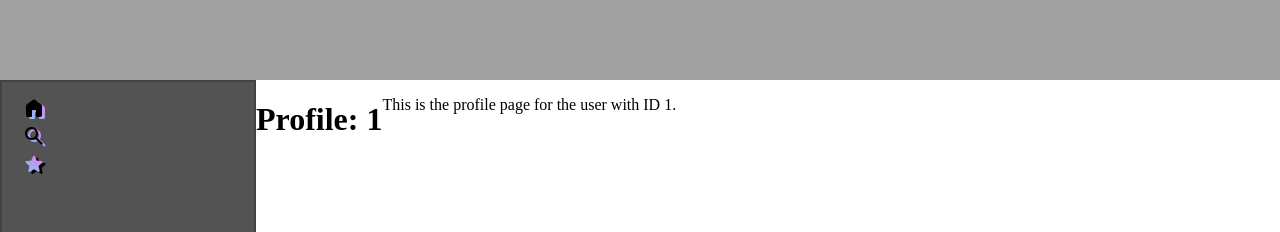
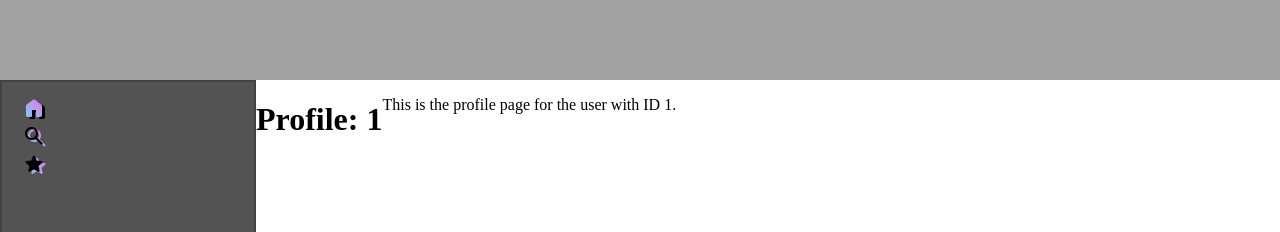
Before and after one commit to davisanderson11/Throughline, a React (Create React App) app: page /profile/1 in a window 1280 px wide. Shown: the top 232 px of the page. Built offline with nearby package versions, Linux system fonts and the light colour scheme.

Commit message:
chore: refactor

```diff
--- a/src/App.css
+++ b/src/App.css
@@ -13,13 +13,6 @@
 
 body{
   margin: 0;
-}
-
-button {
-  margin: 5px;
-  padding: 10px 20px;
-  font-size: 16px;
-  border: 1px solid rgb(0, 128, 255);
 }
 
 .header {
--- a/src/components/Sidebar.js
+++ b/src/components/Sidebar.js
@@ -23,9 +23,13 @@ function Sidebar() {
         navigate(`/profile/${hex}`);
     };
 
+    const goHome = () => {
+        navigate('/');
+    };
+
     return (
         <div class="sidebar">
-            <div id="home-button" onClick={() => setActiveIcon('home')}>
+            <div id="home-button" onClick={() => { setActiveIcon('home'); setTimeout(() => { goHome(); }, 400); }}>
                 <div className={`icon-wrapper ${activeIcon === 'home' ? 'active' : ''}`}>
                     <div class="icon-main">
                         <span class="material-symbols-rounded">home</span>
--- a/src/pages/Profile.js
+++ b/src/pages/Profile.js
@@ -1,54 +1,18 @@
 // src/pages/Profile.js
 import React from 'react';
-import { useParams, useNavigate } from 'react-router-dom';
-import { useState } from 'react';
+import { useParams } from 'react-router-dom';
+import Sidebar from '../components/Sidebar';
 
 function Profile() {
   const { uuid } = useParams();
-  const navigate = useNavigate();
-  const [activeIcon, setActiveIcon] = useState('test');
 
-  const goHome = () => {
-    navigate('/');
-  };
 
   return (
     <div id="profile-root">
       <div class="header">
       </div>
       <div class="content">
-        <div class="sidebar">
-          <div id="home-button" onClick={() => {setActiveIcon('home'); setTimeout(() => {goHome();}, 400);}}>
-            <div className={`icon-wrapper ${activeIcon === 'home' ? 'active' : ''}`}>
-              <div class="icon-main">
-                <span class="material-symbols-rounded">home</span>
-              </div>
-              <div class="icon-shadow">
-                <span class="material-symbols-rounded">home</span>
-              </div>
-            </div>
-          </div>
-          <div id="search-button" onClick={() => setActiveIcon('search')}>
-            <div className={`icon-wrapper ${activeIcon === 'search' ? 'active' : ''}`}>
-              <div class="icon-main">
-                <span class="material-symbols-rounded">search</span>
-              </div>
-              <div class="icon-shadow">
-                <span class="material-symbols-rounded">search</span>
-              </div>
-            </div>
-          </div>
-          <div id="test-button" onClick={() => setActiveIcon('test')}>
-            <div className={`icon-wrapper ${activeIcon === 'test' ? 'active' : ''}`}>
-              <div class="icon-main">
-                <span class="material-symbols-rounded">star</span>
-              </div>
-              <div class="icon-shadow">
-                <span class="material-symbols-rounded">star</span>
-              </div>
-            </div>
-          </div>
-        </div>
+        <Sidebar />
         <div class="main">
           <h1>Profile: {uuid}</h1>
           <p>This is the profile page for the user with ID {uuid}.</p>
```
